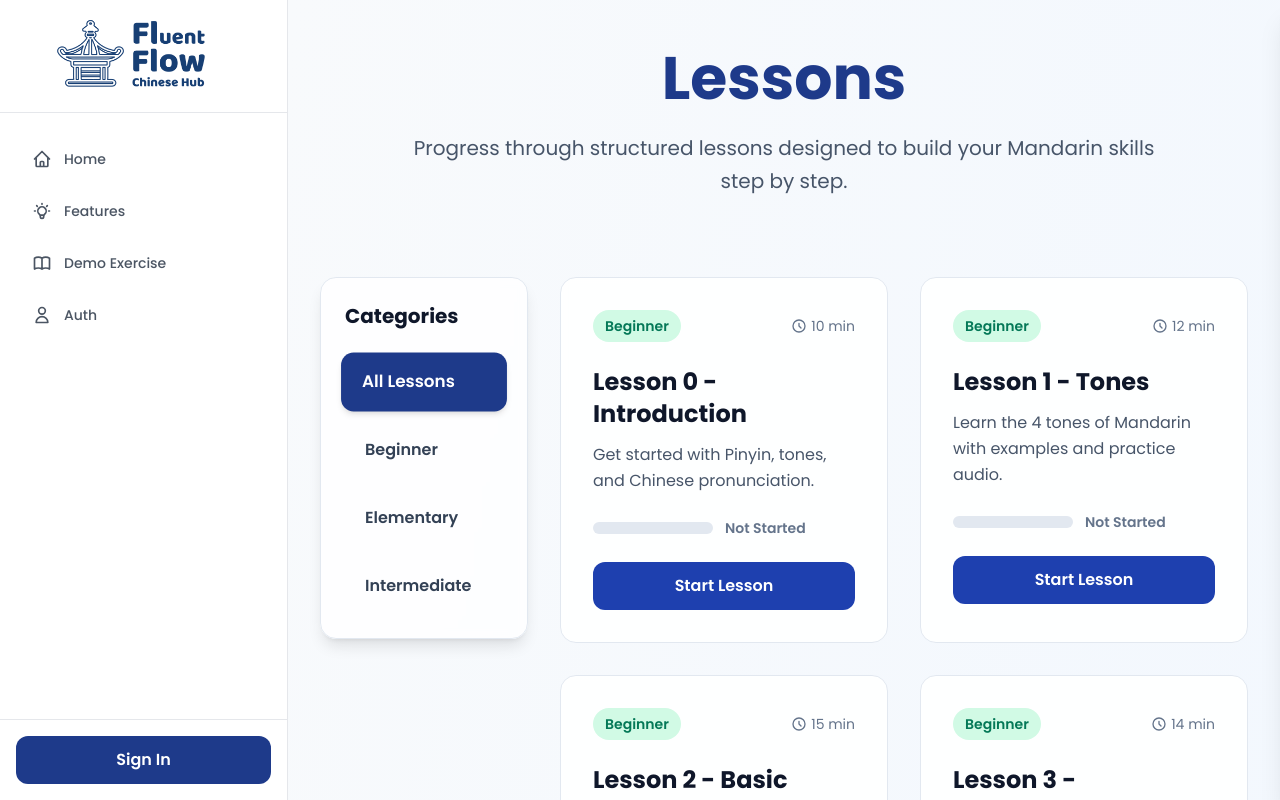
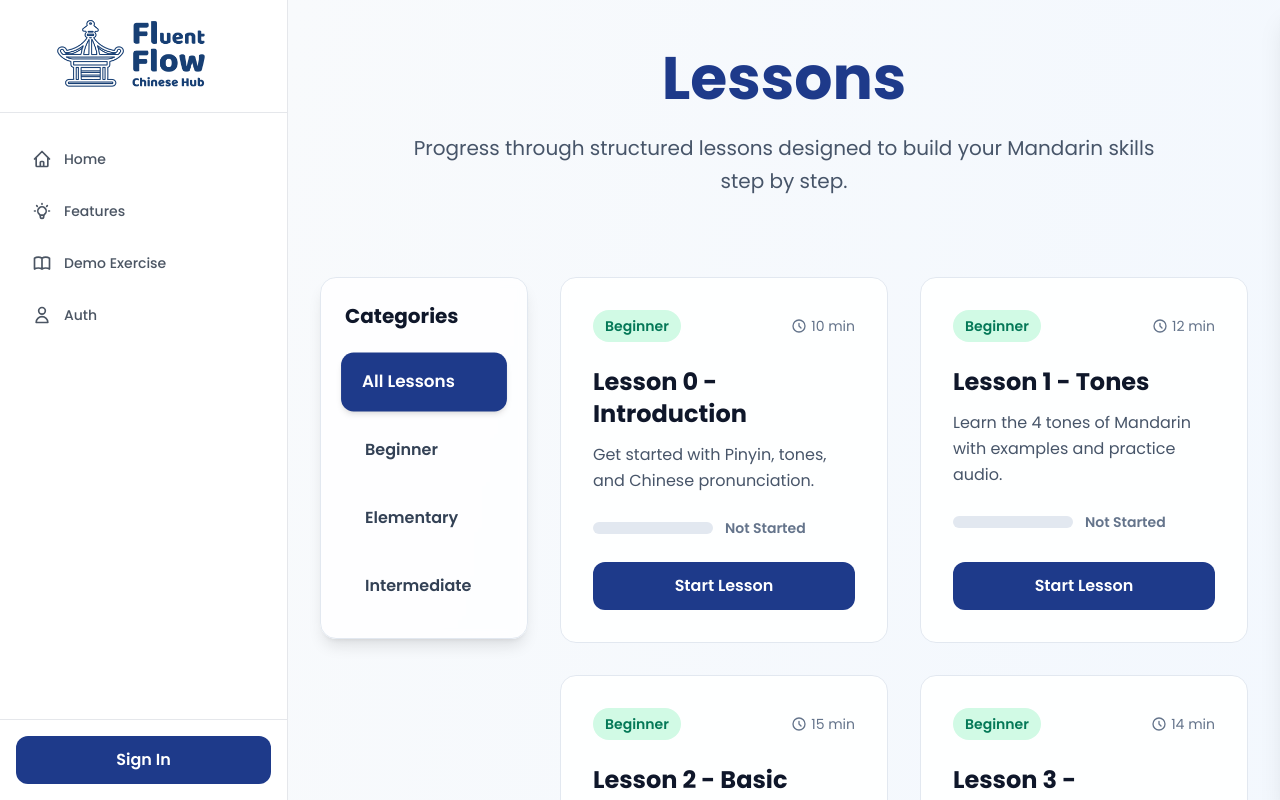
Before and after one commit to SHIEKHUMAIR/Fluent-FLow, a Next.js app: page /lessons in a window 1280 px wide. Built offline with nearby package versions, Linux system fonts and the light colour scheme.

Commit message:
lessons fix

```diff
--- a/app/components/lessons.jsx
+++ b/app/components/lessons.jsx
@@ -35,8 +35,8 @@ const Lessons = () => {
                     key={category}
                     onClick={() => setActiveCategory(category)}
                     className={`w-full text-left px-5 py-4 rounded-xl font-semibold transition-all duration-200 ${activeCategory === category
-                        ? 'bg-blue-900 text-white shadow-md transform scale-105'
-                        : 'text-slate-700 hover:bg-slate-100'
+                      ? 'bg-blue-900 text-white shadow-md transform scale-105'
+                      : 'text-slate-700 hover:bg-slate-100'
                       }`}
                   >
                     {category === 'All' ? 'All Lessons' : category}
@@ -52,9 +52,11 @@ const Lessons = () => {
               {filteredLessons.map((lesson) => (
                 <div
                   key={lesson.id}
-                  className="bg-white/90 backdrop-blur-sm rounded-2xl border border-slate-200 overflow-hidden hover:shadow-xl transition-all duration-300 transform hover:scale-105"
+                  // CHANGE 1: Added 'flex flex-col h-full' to make the card stretch and organize vertically
+                  className="bg-white/90 backdrop-blur-sm rounded-2xl border border-slate-200 overflow-hidden hover:shadow-xl transition-all duration-300 transform hover:scale-105 flex flex-col h-full"
                 >
-                  <div className="p-8">
+                  {/* CHANGE 2: Added 'flex flex-col flex-grow' to make the content fill the card height */}
+                  <div className="p-8 flex flex-col flex-grow">
                     <div className="flex items-center justify-between mb-6">
                       <span className={`text-sm font-semibold px-3 py-1.5 rounded-full ${lesson.category === 'beginner' ? 'bg-emerald-100 text-emerald-700' :
                           lesson.category === 'elementary' ? 'bg-purple-100 text-purple-700' :
@@ -92,8 +94,9 @@ const Lessons = () => {
                       </div>
                     </div>
 
-                    <Link href={lesson.path}>
-                      <button className="w-full bg-blue-800 hover:bg-blue-900 py-3 px-6 rounded-xl font-semibold transition-all duration-200 text-white">
+                    {/* CHANGE 3: Added 'mt-auto' to the Link to push it to the bottom of the flex container */}
+                    <Link href={lesson.path} className="mt-auto">
+                      <button className="w-full bg-blue-900 hover:bg-blue-800 py-3 px-6 rounded-xl font-semibold transition-all duration-200 text-white">
                         {lesson.progress === 0 ? 'Start Lesson' : 'Continue Lesson'}
                       </button>
                     </Link>
```
Also changed, not shown: 1 other file (tests, documents, lock files or other folders).
